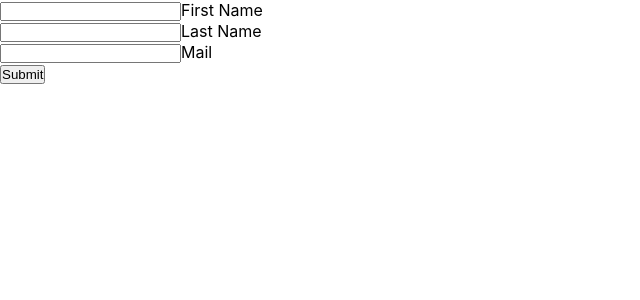
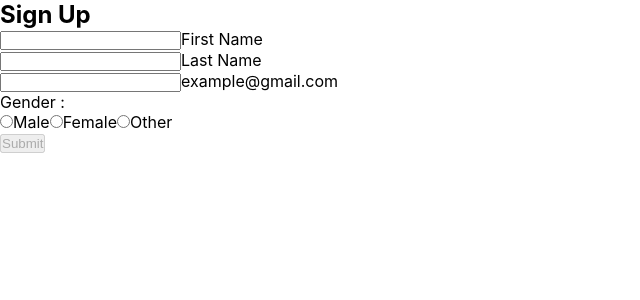
Before and after one commit to fahimfaisaal/first-react-app, a React (Create React App) app: page / in a window 1280 px wide. Shown: the top 300 px of the page, without its empty margins (0-640 px from the left). Built offline with nearby package versions, Linux system fonts and the light colour scheme.

Commit message:
feat: add gender

```diff
--- a/src/components/SignUpForm/Form/Form.jsx
+++ b/src/components/SignUpForm/Form/Form.jsx
@@ -1,8 +1,11 @@
 import PropTypes from 'prop-types';
+import RadioInput from '../RadioInput/RadioInput';
 import TextInput from '../TextInput/TextInput';
 
-const Form = ({ values, handleChange, handleBlur, handleMail }) => (
+const Form = ({ values, agree, handleChange, handleBlur, handleMail }) => (
     <form>
+        <h2 className="header">Sign Up</h2>
+
         <div className="names">
             <TextInput
                 name="firstName"
@@ -17,20 +20,29 @@ const Form = ({ values, handleChange, handleBlur, handleMail }) => (
                 handleChange={handleChange}
             />
         </div>
+
+
         <TextInput
                 type="email"
                 name="mail"
-                label="Mail"
+                label="example@gmail.com"
                 value={values.mail}
                 handleChange={handleChange}
                 handleBlur={handleMail}
             />
-        <button type="submit">Submit</button>
+        <div className="gender">
+            <p>Gender :</p>
+            <RadioInput name="gender" value="Male" label="Male" onChange={handleChange}/>
+            <RadioInput name="gender" value="Female" label="Female" onChange={handleChange}/>
+            <RadioInput name="gender" value="Other" label="Other" onChange={handleChange}/>
+        </div>
+        <button type="submit" disabled={!agree}>Submit</button>
     </form>
 )
 
 Form.propTypes = {
     values: PropTypes.object.isRequired,
+    agree: PropTypes.bool.isRequired,
     handleChange: PropTypes.func.isRequired,
     handleBlur: PropTypes.func,
     handleMail: PropTypes.func,
--- a/src/components/SignUpForm/RadioInput/RadioInput.jsx
+++ b/src/components/SignUpForm/RadioInput/RadioInput.jsx
@@ -1,16 +1,17 @@
 import PropTypes from 'prop-types';
 
 const RadioInput = props => (
-    <div className="radio-input">
+    <label className="radio-group">
         <input
             type="radio"
+            className="radio-input"
             name={props.name}
-            id={props.name}
+            id={props.value}
             value={props.value}
             onChange={props.onChange}
         />
-        <label htmlFor={props.name}>{props.label}</label>
-    </div>
+        <span htmlFor={props.value}>{props.label}</span>
+    </label>
 )
 
 RadioInput.propTypes = {
--- a/src/components/SignUpForm/SignUpForm.jsx
+++ b/src/components/SignUpForm/SignUpForm.jsx
@@ -7,11 +7,11 @@ class SignUpForm extends Component {
         values: {
             firstName: '',
             lastName: '',
+            birthDate: '',
             gender: '',
-            birthDate: '',
             country: '',
             phone: '',
-            email: '',
+            mail: '',
             password: '',
         },
         agreement: false,
@@ -48,19 +48,44 @@ class SignUpForm extends Component {
         })
     }
 
+    isValid = event => {
+        const value = event.target.value;
+        const name = event.target.name;
+
+        this.setState({
+            ...this.state,
+            values: {
+                ...this.state.values,
+                [name]: value
+            }
+        })
+
+        const immutableState = { ...this.state }
+        delete immutableState.errors[name];
+
+        this.setState({ immutableState })
+    }
+
+    notValid = event => {
+        const name = event.target.name;
+
+        this.setState({
+            ...this.state,
+            errors: {
+                ...this.state.errors,
+                [name]: `Invalid ${name}`
+            }
+        })
+    }
+
     handleMail = event => {
         const value = event.target.value;
         const regex = /^[a-z0-9](\.?[a-z0-9]){5,}@g(oogle)?mail\.com$/.test(value);
 
-       value && this.setState({
-            ...this.state,
-            values: {
-                ...this.state.values,
-                mail: regex ? value : ''
-            }
-        })
-
-
+        value && (
+            regex ? this.isValid(event)
+                : this.notValid(event)
+       )
     }
 
     handleDate = event => {
@@ -132,6 +157,7 @@ class SignUpForm extends Component {
                     handleChange={this.handleChange}
                     handleMail={this.handleMail}
                     handleBlur={this.handleBlur}
+                    agree={this.state.agreement}
                 />
             </div>
         )
--- a/src/components/SignUpForm/TextInput/TextInput.jsx
+++ b/src/components/SignUpForm/TextInput/TextInput.jsx
@@ -12,7 +12,14 @@ const TextInput = props => (
             onBlur={props.handleBlur}
         />
         <label htmlFor={props.name}>{props.label}</label>
-        <i className={props.fontClass}></i>
+
+        {props.fontClass && <i className={props.fontClass}></i>}
+
+        {props.errorMessage && (
+            <div className="error-block">
+                <p className="error-message">{ props.errorMessage }</p>
+            </div>
+        )}
     </div>
 )
 
@@ -21,6 +28,7 @@ TextInput.propTypes = {
     type: PropTypes.string.isRequired,
     name: PropTypes.string.isRequired,
     value: PropTypes.string.isRequired,
+    errorMessage: PropTypes.string.isRequired,
     inputClass: PropTypes.string,
     fontClass: PropTypes.string,
     handleChange: PropTypes.func.isRequired,
@@ -31,7 +39,8 @@ TextInput.defaultProps = {
     label: '',
     type: 'text',
     inputClass: '',
-    fontClass: ''
+    fontClass: '',
+    errorMessage: ''
 }
 
 export default TextInput;
```
